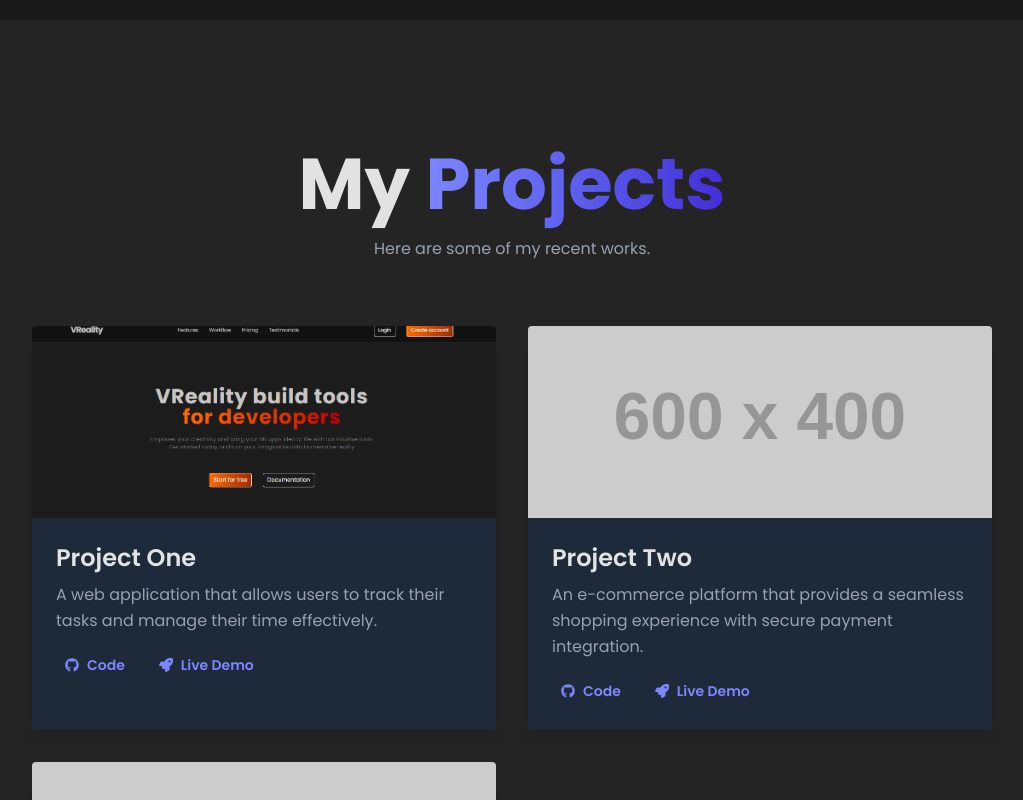
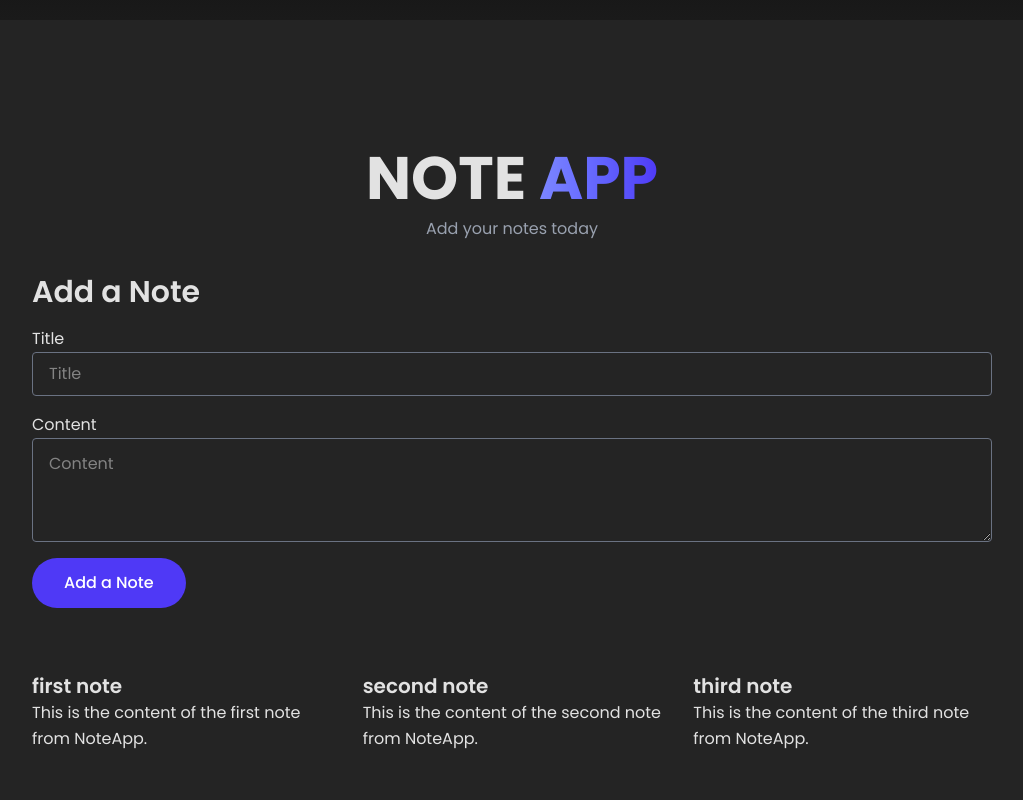
Before and after one commit to jsonwamuyu/johnson-wamuyu-portifolio, a React (Vite) app: page / in a window 1280 px wide. Shown: the part 780-1580 px from the top of the page, without its empty margins (128-1151 px from the left). Built offline with nearby package versions, Linux system fonts and the light colour scheme.

Commit message:
Add contact me types

```diff
--- a/src/App.tsx
+++ b/src/App.tsx
@@ -3,6 +3,7 @@ import ContactMe from "./components/ContactMe";
 import Footer from "./components/Footer";
 import Hero from "./components/Hero";
 import Navbar from "./components/Navbar";
+import NoteApp from "./components/NoteApp";
 import Projects from "./components/Projects";
 
 function App() {
@@ -10,6 +11,7 @@ function App() {
     <>
       <Navbar />
       <Hero />
+      <NoteApp />
       <Projects />
       <ContactMe />
       <Footer />
--- a/src/components/ContactMe.tsx
+++ b/src/components/ContactMe.tsx
@@ -21,8 +21,14 @@ const ContactMe = () => {
     resolver: yupResolver(contactSchema),
   });
 
-  const onSubmit = (data: any) => {
-    console.log(data);
+  interface ContactMeDataInterface {
+    name: string;
+    email: string;
+    message: string;
+  }
+
+  const onSubmit = (data: ContactMeDataInterface) => {
+    console.log("Data from user: ", data);
   };
 
   return (
--- /dev/null
+++ b/src/components/NoteApp.tsx
@@ -0,0 +1,106 @@
+import { yupResolver } from "@hookform/resolvers/yup";
+import { useForm } from "react-hook-form";
+import * as yup from "yup";
+
+const NoteSchema = yup.object().shape({
+  title: yup.string().required("Title is required"),
+  content: yup.string().required("Content is required"),
+});
+
+const notesData = [
+  {
+    id: 1,
+    title: "first note",
+    content: "This is the content of the first note from NoteApp.",
+  },
+  {
+    id: 2,
+    title: "second note",
+    content: "This is the content of the second note from NoteApp.",
+  },
+  {
+    id: 3,
+    title: "third note",
+    content: "This is the content of the third note from NoteApp.",
+  },
+];
+
+const NoteApp = () => {
+  //   const [isSubmitting, setIsSubmitting] = useState(false);
+  const {
+    register,
+    handleSubmit,
+    formState: { errors, isSubmitting },
+  } = useForm({
+    resolver: yupResolver(NoteSchema),
+  });
+
+  const onSubmit = (data: any) => {
+    console.log(data);
+  };
+
+  return (
+    <div className="wrapper">
+      <div className="container flex-col">
+        <div className="mb-8 text-center">
+          <h3 className="text-6xl font-bold mb-2">
+            NOTE{" "}
+            <span className="text-transparent bg-clip-text bg-gradient-to-r from-indigo-400 to-indigo-600 ">
+              APP
+            </span>
+          </h3>
+          <p className="text-gray-400">Add your notes today</p>
+        </div>
+        <form
+          action=""
+          onSubmit={handleSubmit(onSubmit)}
+          className="flex flex-col gap-4 w-full mb-16"
+        >
+          <h5 className="text-3xl font-semibold">Add a Note</h5>
+          <div className="flex flex-col">
+            <label htmlFor="title">Title</label>
+            <input
+              type="text"
+              placeholder="Title"
+              {...register("title")}
+              className="px-4 py-2 border-[1px] border-gray-500 rounded outline-none"
+            />
+            {errors.title && (
+              <p className="text-red-500 text-sm">{errors.title?.message}</p>
+            )}
+          </div>
+          <div className="flex flex-col">
+            <label htmlFor="content">Content</label>
+            <textarea
+              rows={3}
+              className="border-gray-500 border-[1px] px-4 py-3 rounded outline-none"
+              placeholder="Content"
+              {...register("content")}
+            ></textarea>
+            {errors.content && (
+              <p className="text-red-500 text-sm">{errors.content?.message}</p>
+            )}
+          </div>
+          <div>
+            <button
+              disabled={isSubmitting}
+              className="px-8 py-3 disabled:bg-gray-500 disabled:cursor-not-allowed bg-indigo-600 cursor-pointer font-medium rounded-full text-white hover:bg-indigo-700 hover:scale-105 transition-transform duration-150 ease-in-out"
+            >
+              {isSubmitting ? "Adding..." : "Add a Note"}
+            </button>
+          </div>
+        </form>
+        <div className="grid grid-cols-1 sm:grid-cols-2 lg:grid-cols-3 gap-8">
+          {notesData.map((note) => (
+            <div key={note.id}>
+              <h5 className="text-xl font-semibold">{note.title}</h5>
+              <p className="">{note.content}</p>
+            </div>
+          ))}
+        </div>
+      </div>
+    </div>
+  );
+};
+
+export default NoteApp;
--- a/src/index.css
+++ b/src/index.css
@@ -4,7 +4,7 @@
 
 :root {
   font-family: "Poppins", system-ui, Avenir, Helvetica, Arial, sans-serif;
-  line-height: 1.5;
+  line-height: 1.6;
   font-weight: 400;
 
   color-scheme: light dark;
@@ -17,8 +17,8 @@
   -moz-osx-font-smoothing: grayscale;
 }
 
-p {
-  @apply text-gray-400 leading-relaxed;
+body {
+  @apply leading-relaxed;
 }
 .error-message {
   @apply text-red-500 text-sm mt-2 text-left;
```
